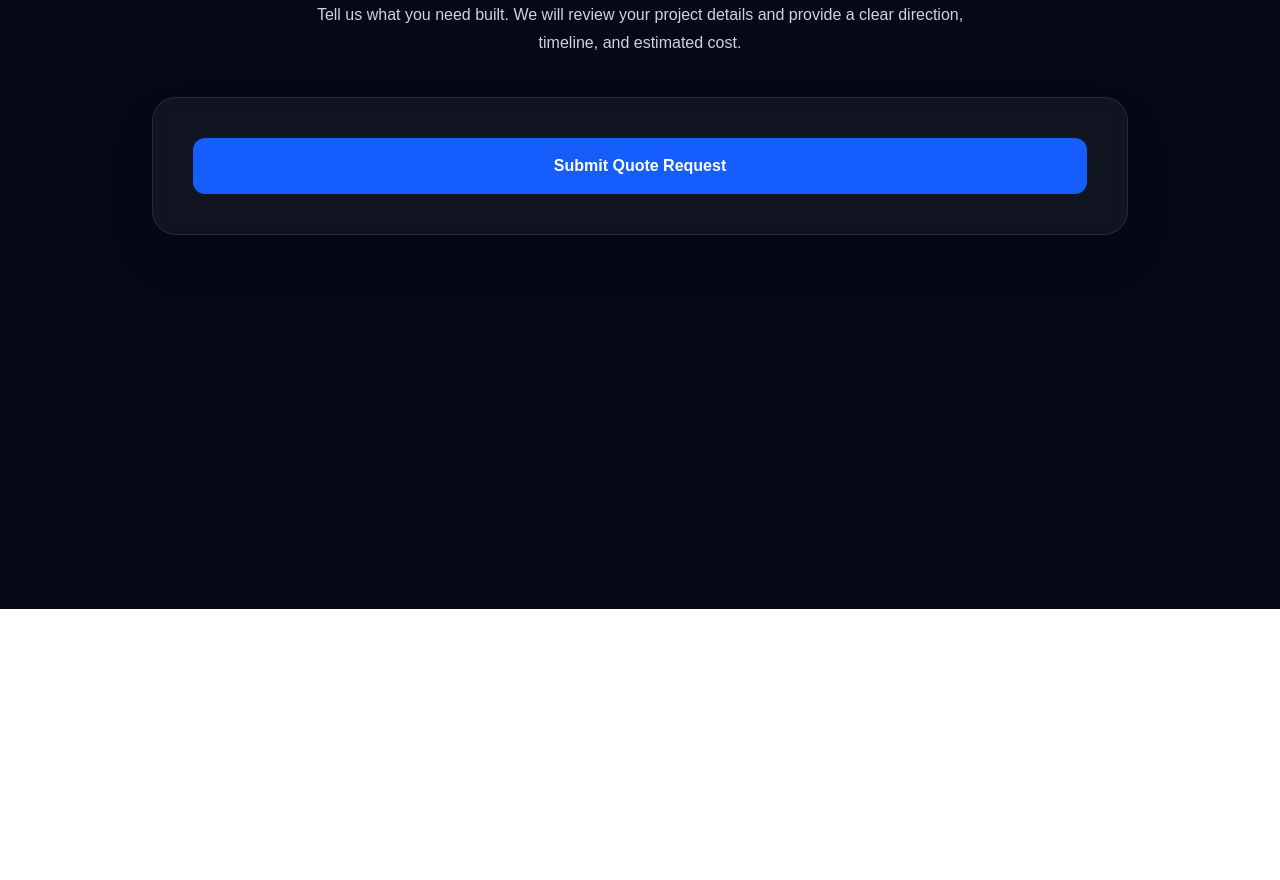
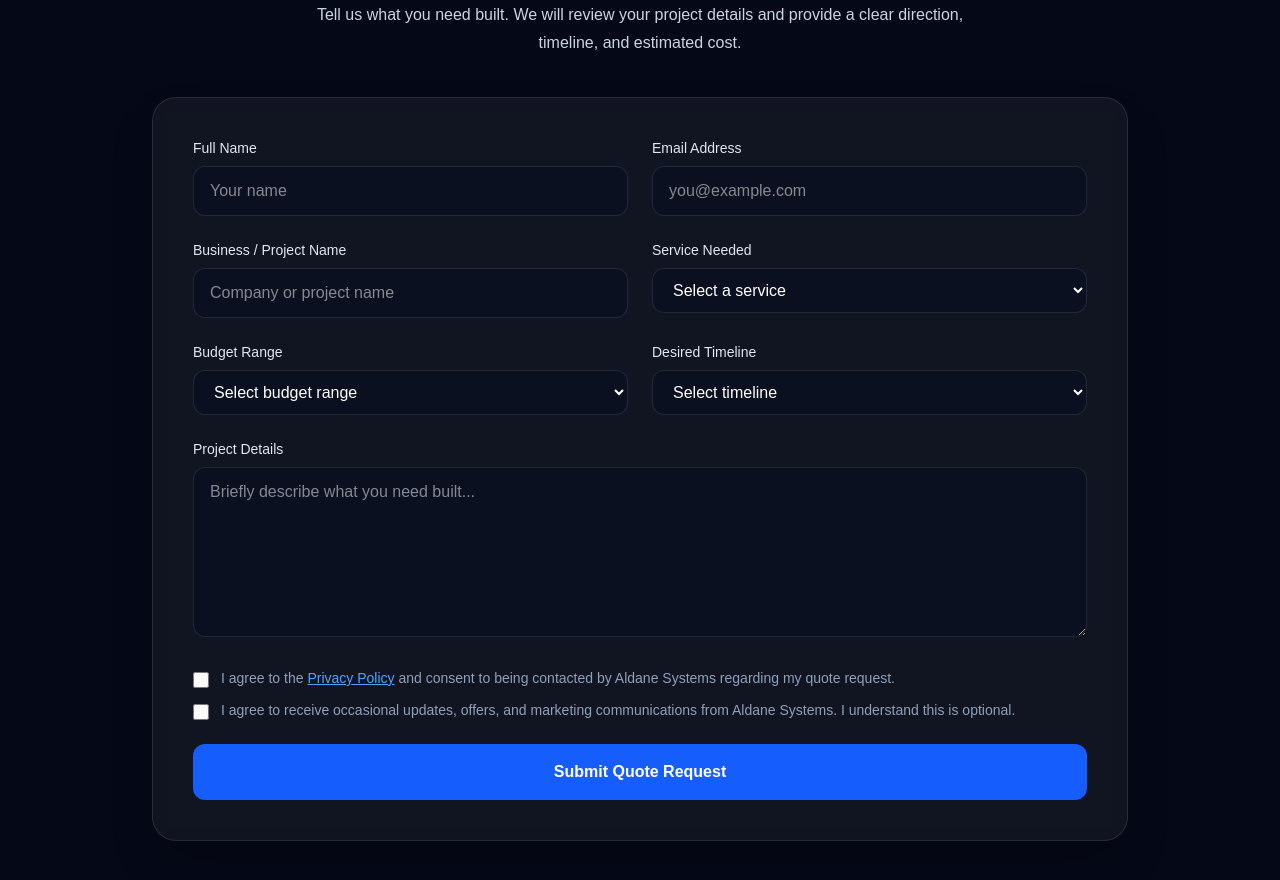
Before and after one commit to aldaneharry-source/aldane-site, a Next.js app: page /quote in a window 1280 px wide. Shown: the part 280-1160 px from the top of the page. Before the commit the page ends 889 px from the top, so only its background shows below. Built offline with nearby package versions, Linux system fonts and the light colour scheme.

Commit message:
Add sending state to QuoteForm and update messages

```diff
--- a/app/quote/QuoteForm.tsx
+++ b/app/quote/QuoteForm.tsx
@@ -4,9 +4,11 @@ import { useState } from "react";
 
 export default function QuoteForm() {
   const [submitted, setSubmitted] = useState(false);
+  const [sending, setSending] = useState(false);
 
   async function handleSubmit(e: React.FormEvent<HTMLFormElement>) {
     e.preventDefault();
+    setSending(true);
 
     const form = e.currentTarget;
     const formData = new FormData(form);
@@ -36,15 +38,17 @@ export default function QuoteForm() {
 
       if (result.success) {
         setSubmitted(true);
+        form.reset();
       } else {
         alert("Something went wrong. Please try again.");
       }
     } catch {
       alert("Network error. Please try again.");
+    } finally {
+      setSending(false);
     }
   }
 
-  // SUCCESS STATE
   if (submitted) {
     return (
       <div className="rounded-3xl border border-blue-500/30 bg-blue-600/10 p-10 text-center shadow-2xl">
@@ -53,32 +57,176 @@ export default function QuoteForm() {
         </h2>
 
         <p className="mt-4 text-slate-300">
-          Your request has been received. We will review your project details
-          and get back to you within 24 hours.
+          Your quote request has been received. We will review your project
+          details and get back to you as soon as possible.
         </p>
 
-        <p className="mt-2 text-sm text-slate-400">
-          If your request is urgent, you may also contact us directly at{" "}
-          <span className="text-blue-400">
-            inquiry@aldanesystems.com
-          </span>
+        <p className="mt-3 text-sm text-slate-400">
+          For urgent matters, email us directly at{" "}
+          <span className="text-blue-400">inquiry@aldanesystems.com</span>.
         </p>
       </div>
     );
   }
 
-  // FORM STATE
   return (
     <div className="rounded-3xl border border-white/10 bg-white/5 p-6 shadow-2xl backdrop-blur md:p-10">
       <form onSubmit={handleSubmit} className="grid gap-6">
+        <div className="grid gap-6 md:grid-cols-2">
+          <div>
+            <label className="mb-2 block text-sm font-medium text-slate-200">
+              Full Name
+            </label>
+            <input
+              type="text"
+              name="name"
+              required
+              className="w-full rounded-xl border border-white/10 bg-[#0b1020] px-4 py-3 text-white outline-none focus:border-blue-500"
+              placeholder="Your name"
+            />
+          </div>
 
-        {/* KEEP ALL YOUR EXISTING INPUTS EXACTLY AS THEY ARE */}
+          <div>
+            <label className="mb-2 block text-sm font-medium text-slate-200">
+              Email Address
+            </label>
+            <input
+              type="email"
+              name="email"
+              required
+              className="w-full rounded-xl border border-white/10 bg-[#0b1020] px-4 py-3 text-white outline-none focus:border-blue-500"
+              placeholder="you@example.com"
+            />
+          </div>
+        </div>
+
+        <div className="grid gap-6 md:grid-cols-2">
+          <div>
+            <label className="mb-2 block text-sm font-medium text-slate-200">
+              Business / Project Name
+            </label>
+            <input
+              type="text"
+              name="business"
+              className="w-full rounded-xl border border-white/10 bg-[#0b1020] px-4 py-3 text-white outline-none focus:border-blue-500"
+              placeholder="Company or project name"
+            />
+          </div>
+
+          <div>
+            <label className="mb-2 block text-sm font-medium text-slate-200">
+              Service Needed
+            </label>
+            <select
+              name="service"
+              required
+              className="w-full rounded-xl border border-white/10 bg-[#0b1020] px-4 py-3 text-white outline-none focus:border-blue-500"
+            >
+              <option value="">Select a service</option>
+              <option value="Website Development">Website Development</option>
+              <option value="Web & App Development">
+                Web & App Development
+              </option>
+              <option value="Business Automation">Business Automation</option>
+              <option value="Hosting & Maintenance">
+                Hosting & Maintenance
+              </option>
+              <option value="AI / Software Consulting">
+                AI / Software Consulting
+              </option>
+            </select>
+          </div>
+        </div>
+
+        <div className="grid gap-6 md:grid-cols-2">
+          <div>
+            <label className="mb-2 block text-sm font-medium text-slate-200">
+              Budget Range
+            </label>
+            <select
+              name="budget"
+              className="w-full rounded-xl border border-white/10 bg-[#0b1020] px-4 py-3 text-white outline-none focus:border-blue-500"
+            >
+              <option value="">Select budget range</option>
+              <option value="$500 - $1,000">$500 - $1,000</option>
+              <option value="$1,000 - $3,000">$1,000 - $3,000</option>
+              <option value="$3,000 - $5,000">$3,000 - $5,000</option>
+              <option value="$5,000+">$5,000+</option>
+            </select>
+          </div>
+
+          <div>
+            <label className="mb-2 block text-sm font-medium text-slate-200">
+              Desired Timeline
+            </label>
+            <select
+              name="timeline"
+              className="w-full rounded-xl border border-white/10 bg-[#0b1020] px-4 py-3 text-white outline-none focus:border-blue-500"
+            >
+              <option value="">Select timeline</option>
+              <option value="ASAP">ASAP</option>
+              <option value="2 - 4 weeks">2 - 4 weeks</option>
+              <option value="1 - 2 months">1 - 2 months</option>
+              <option value="Flexible">Flexible</option>
+            </select>
+          </div>
+        </div>
+
+        <div>
+          <label className="mb-2 block text-sm font-medium text-slate-200">
+            Project Details
+          </label>
+          <textarea
+            name="message"
+            required
+            rows={6}
+            className="w-full rounded-xl border border-white/10 bg-[#0b1020] px-4 py-3 text-white outline-none focus:border-blue-500"
+            placeholder="Briefly describe what you need built..."
+          />
+        </div>
+
+        <div className="space-y-3">
+          <label className="flex items-start gap-3 text-sm text-slate-400">
+            <input
+              type="checkbox"
+              name="privacyConsent"
+              required
+              className="mt-1 h-4 w-4 accent-blue-600"
+            />
+
+            <span>
+              I agree to the{" "}
+              <a
+                href="/privacy"
+                className="text-blue-400 underline hover:text-blue-300"
+              >
+                Privacy Policy
+              </a>{" "}
+              and consent to being contacted by Aldane Systems regarding my
+              quote request.
+            </span>
+          </label>
+
+          <label className="flex items-start gap-3 text-sm text-slate-400">
+            <input
+              type="checkbox"
+              name="marketingConsent"
+              className="mt-1 h-4 w-4 accent-blue-600"
+            />
+
+            <span>
+              I agree to receive occasional updates, offers, and marketing
+              communications from Aldane Systems. I understand this is optional.
+            </span>
+          </label>
+        </div>
 
         <button
           type="submit"
-          className="rounded-xl bg-blue-600 px-6 py-4 text-base font-semibold text-white transition hover:bg-blue-500"
+          disabled={sending}
+          className="rounded-xl bg-blue-600 px-6 py-4 text-base font-semibold text-white transition hover:bg-blue-500 disabled:cursor-not-allowed disabled:opacity-60"
         >
-          Submit Quote Request
+          {sending ? "Sending Request..." : "Submit Quote Request"}
         </button>
       </form>
     </div>
```
